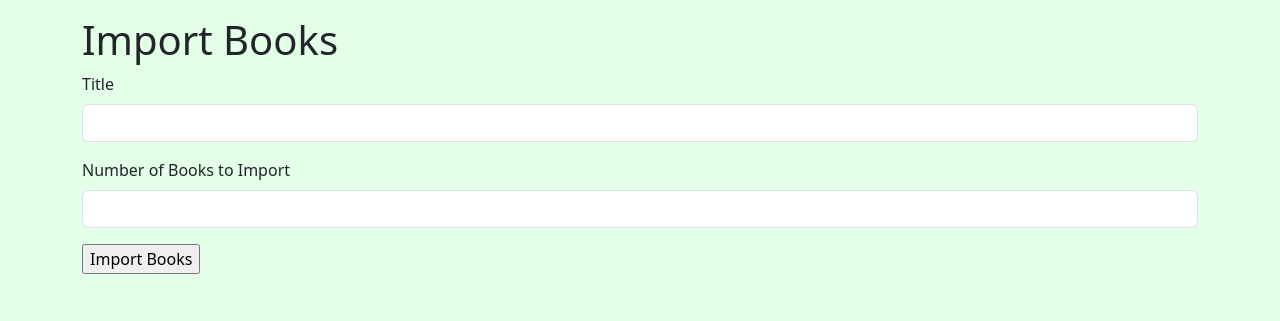
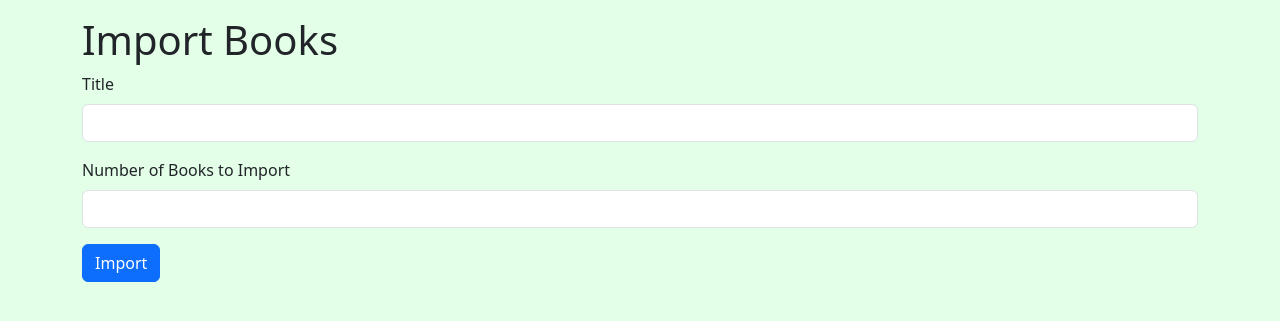
Before and after one commit to Uttam-Sharma-90/libraryProject, a Flask app: page /importBooks in a window 1280 px wide. Shown: the part 56-377 px from the top of the page. Run offline with Flask 3, Linux system fonts and the light colour scheme.

Commit message:
button commit

```diff
--- a/templates/importBookHTML/importBook.html
+++ b/templates/importBookHTML/importBook.html
@@ -19,7 +19,9 @@
                 <label for="num_books" class="form-label">Number of Books to Import</label>
                 <input type="number" class="form-control" id="num_books" name="num_books">
             </div>
-            <input type="submit" value="Import Books">
+            <!-- <input type="submit" value="Import Books"> -->
+            <button type="submit" class="btn btn-primary" value="Import Books">Import</button>
+
         </form>
     </div>
 {% endblock %}
```
